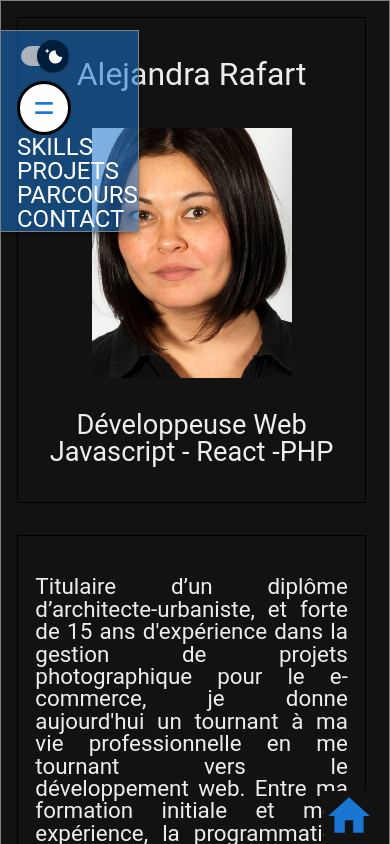
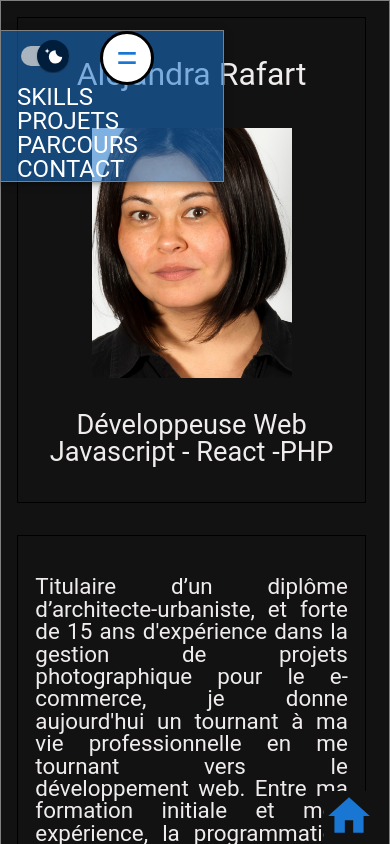
Before and after one commit to alerafart/portfolio-react-redux, a React (Create React App) app: page / in a window 390 px wide. Shown: the top 844 px of the page. Built offline with nearby package versions, Linux system fonts and the light colour scheme.

Commit message:
toggle button rotates on click

```diff
--- a/src/components/Header/header.scss
+++ b/src/components/Header/header.scss
@@ -14,7 +14,7 @@
     // display: none;
     top: 30px;
     text-align: left;
-    width: max-content;
+    width: 14rem;
     background-color: #1976d289;
     }
 }
@@ -64,6 +64,13 @@
         width: min-content;
         }
 
+    &--buttons {
+      @media (max-width:800px){
+        display: flex;
+        justify-content: space-between;
+        //width: 100%;
+      }
+    }
 
     &--link{
       color: white;
@@ -85,10 +92,7 @@
         width: 100%;
 
       }
-
-
     }
-
   }
 
 }
--- a/src/components/Header/index.js
+++ b/src/components/Header/index.js
@@ -30,7 +30,7 @@ function Header() {
     dispatch(darkMode());
   }
 
-  const isToggleOpen = useSelector((state)=> state.settings.isToggleOpen);
+  const isToggleOpen = useSelector((state)=> state.settings.toggleOpen);
   function handleToggle() {
     console.log('click toggle');
     dispatch(toggleOpen());
@@ -50,7 +50,7 @@ function Header() {
       >
         <nav className="header__nav">
 
-        <div className="header__nav_buttons">
+        <div className="header__nav--buttons">
             <FormGroup className="header__themeSwitch">
               <FormControlLabel
                 control={<MaterialUISwitch sx={{ m: 1 }} defaultChecked />}
@@ -60,13 +60,13 @@ function Header() {
               />
             </FormGroup>
             <button
-              className={isToggleOpen ? 'toggle toggle--open' : 'toggle '}
+              className={isToggleOpen ? 'toggle toggle--open' : 'toggle'}
               type="button"
               onClick={handleToggle}
             >
               =
             </button>
-          </div>
+        </div>
 
             <a className="header__nav--link" href="./#skills" >Skills</a>
             <a className="header__nav--link" href="./#projects">Projets</a>
```
